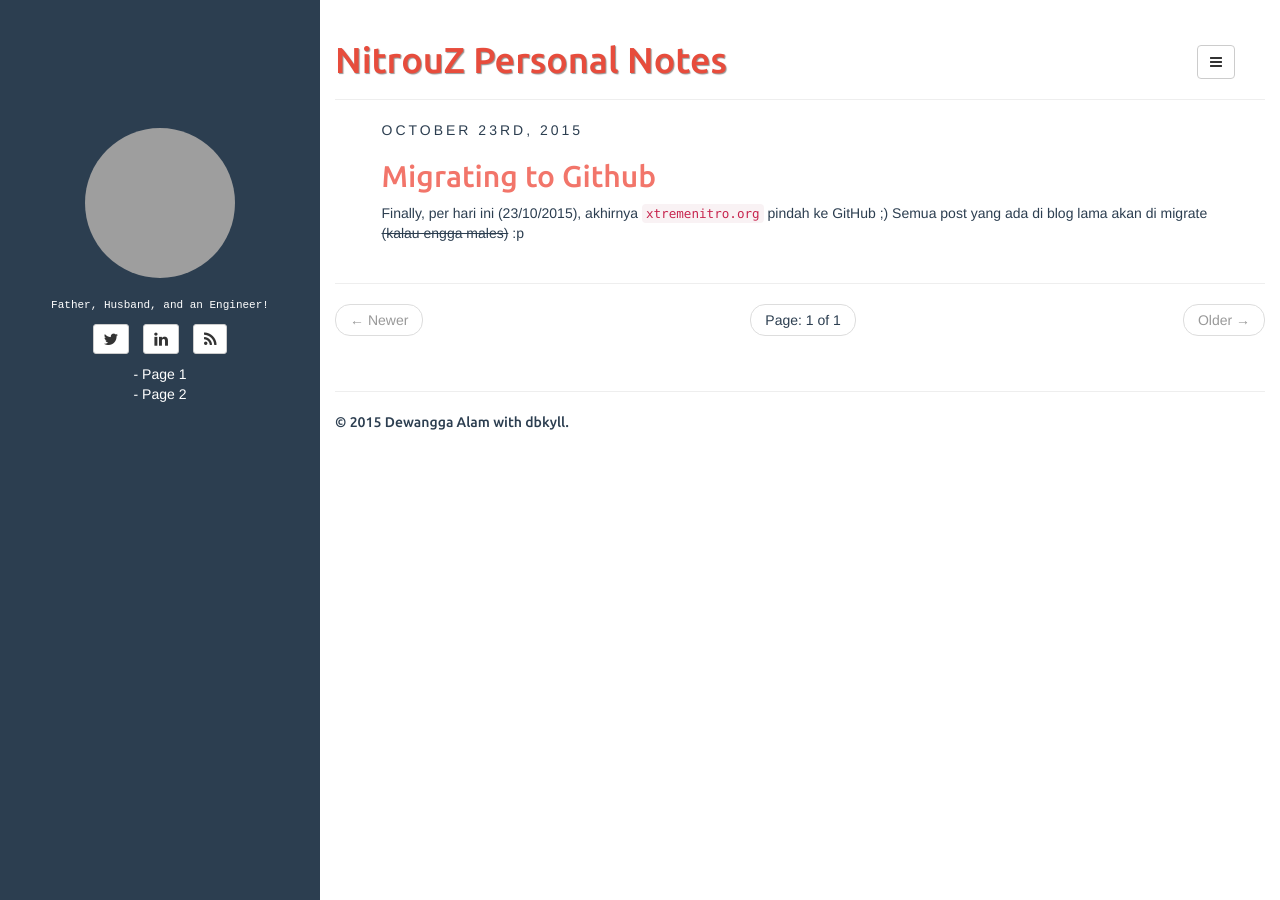
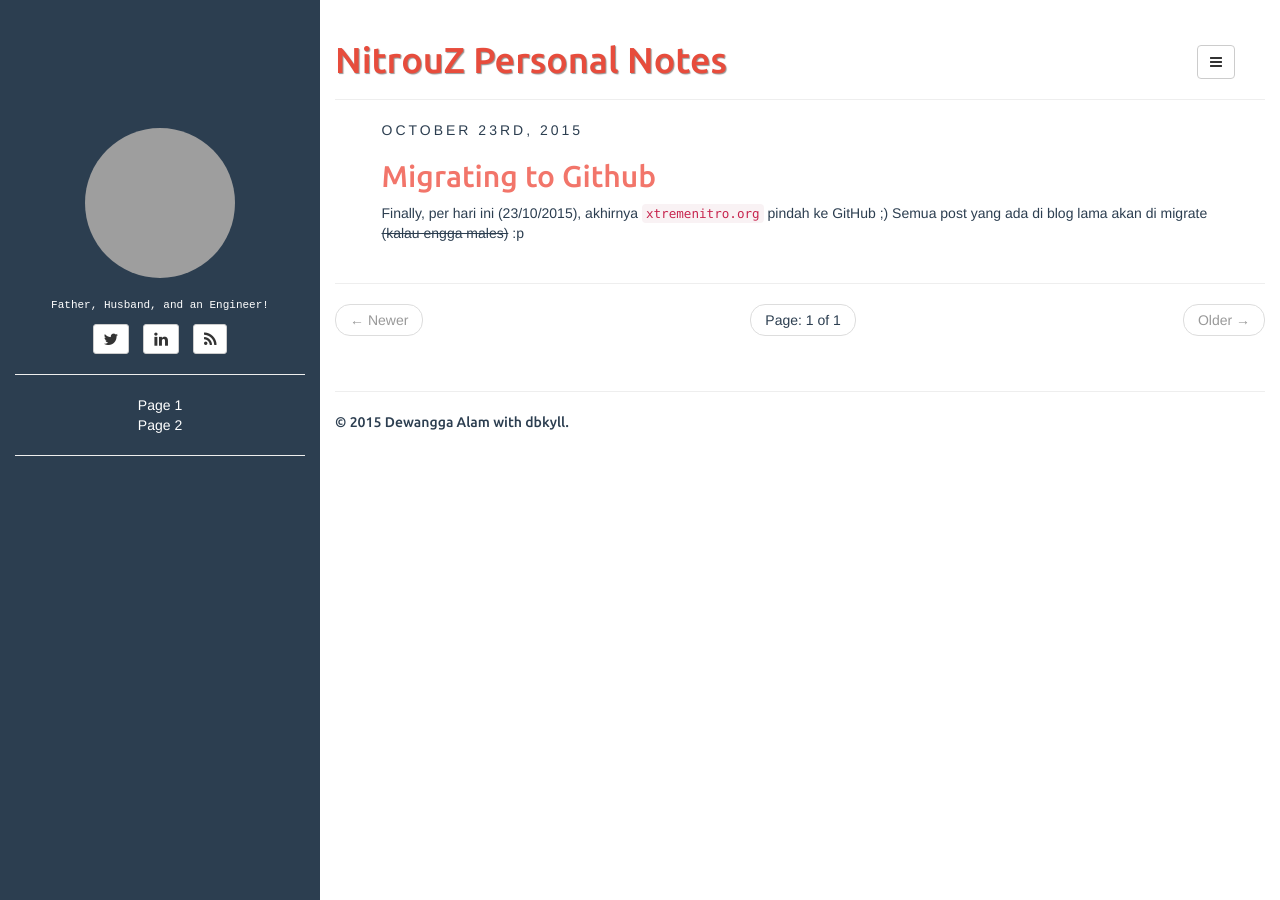
Before and after one commit to draskolnikova/draskolnikova.github.io, a Jekyll site: the page built from index.html, in a window 1280 px wide. Built offline with Jekyll 4.4.1, drawn with Linux system fonts in a browser that asks for light colours; the list of posts is cut into pages by our own code; grey boxes are pictures that could not be loaded.

Commit message:
Update sidebar separator

```diff
--- a/_includes/sidebar.html
+++ b/_includes/sidebar.html
@@ -40,7 +40,9 @@
 </div>
 
 <div class="text-center sidebar-header">
-- Page 1<br>
-- Page 2<br>
+<hr>
+Page 1<br>
+Page 2<br>
+<hr>
 </div>
 <!-- sidebar.html end -->
```
